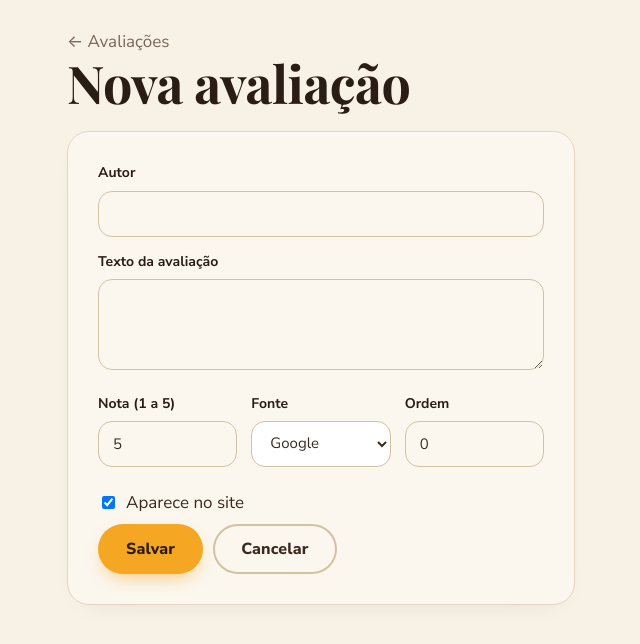
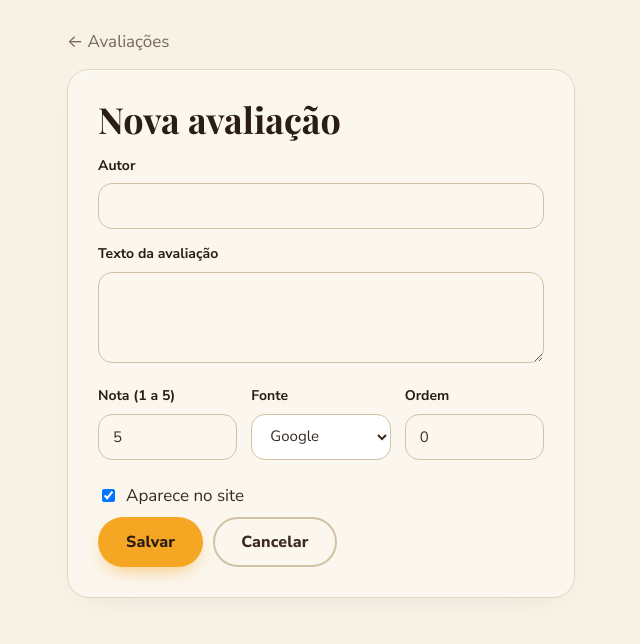
Before and after one commit to LexCardoso/malto-maia, a Django app: page /painel/avaliacao/nova/ in a window 1280 px wide. Shown: the part 75-719 px from the top of the page, without its empty margins (319-959 px from the left). Run offline with Django 5.2, Linux system fonts and the light colour scheme; the visitor is signed in with stand-in values (Sample User, id 1); data comes from the database, SQL or seed files in the repository; parts of the project's set-up code (start-up, migrations or seed data) failed here and were passed over.

Commit message:
Admin #3 (cont.): editar no box tambem nas Avaliacoes
Mesma logica do cardapio aplicada as Avaliacoes: Editar abre o modal (sem nova pagina), salvar troca a linha via AJAX (sem reload). Partials _avaliacao_row/_avaliacao_form; pagina cheia vira fallback. Reusa o admin.js (delegacao).

Co-Authored-By: Claude Opus 4.8 (1M context) <noreply@anthropic.com>

```diff
--- a/painel/views.py
+++ b/painel/views.py
@@ -202,8 +202,13 @@ def avaliacao_nova(request):
     form = AvaliacaoForm(request.POST or None)
     if request.method == "POST" and form.is_valid():
         form.save()
+        if _ajax(request):
+            return JsonResponse({"ok": True, "reload": True})
         messages.success(request, "Avaliação adicionada.")
         return redirect("painel:avaliacoes")
+    if _ajax(request):
+        html = render_to_string("painel/_avaliacao_form.html", {"form": form, "novo": True}, request)
+        return JsonResponse({"ok": False, "form": html}) if request.method == "POST" else HttpResponse(html)
     return render(request, "painel/avaliacao_form.html", {"form": form, "novo": True})
 
 
@@ -213,8 +218,13 @@ def avaliacao_editar(request, pk):
     form = AvaliacaoForm(request.POST or None, instance=av)
     if request.method == "POST" and form.is_valid():
         form.save()
+        if _ajax(request):
+            return JsonResponse({"ok": True, "row": render_to_string("painel/_avaliacao_row.html", {"av": av}, request)})
         messages.success(request, "Avaliação atualizada.")
         return redirect("painel:avaliacoes")
+    if _ajax(request):
+        html = render_to_string("painel/_avaliacao_form.html", {"form": form, "av": av, "novo": False}, request)
+        return JsonResponse({"ok": False, "form": html}) if request.method == "POST" else HttpResponse(html)
     return render(request, "painel/avaliacao_form.html", {"form": form, "av": av, "novo": False})
 
 
--- /dev/null
+++ b/templates/painel/_avaliacao_form.html
@@ -0,0 +1,26 @@
+{% load maltomaia %}
+<h3 class="h-2" style="margin-bottom:16px">{% if novo %}Nova avaliação{% else %}Editar avaliação{% endif %}</h3>
+<form method="post" action="{% if novo %}{% url 'painel:avaliacao_nova' %}{% else %}{% url 'painel:avaliacao_editar' av.pk %}{% endif %}" class="adm-edit-form">
+  {% csrf_token %}
+  {% if form.non_field_errors %}<div class="form-error">{{ form.non_field_errors }}</div>{% endif %}
+  <div class="field">
+    <label for="{{ form.autor.id_for_label }}">Autor</label>
+    {{ form.autor }}
+    {% if form.autor.errors %}<ul class="errorlist">{{ form.autor.errors }}</ul>{% endif %}
+  </div>
+  <div class="field">
+    <label for="{{ form.texto.id_for_label }}">Texto da avaliação</label>
+    {{ form.texto }}
+    {% if form.texto.errors %}<ul class="errorlist">{{ form.texto.errors }}</ul>{% endif %}
+  </div>
+  <div class="row" style="gap:14px;align-items:flex-start;flex-wrap:wrap">
+    <div class="field" style="flex:1;min-width:90px"><label for="{{ form.nota.id_for_label }}">Nota (1 a 5)</label>{{ form.nota }}</div>
+    <div class="field" style="flex:1;min-width:120px"><label for="{{ form.fonte.id_for_label }}">Fonte</label>{{ form.fonte }}</div>
+    <div class="field" style="flex:1;min-width:80px"><label for="{{ form.ordem.id_for_label }}">Ordem</label>{{ form.ordem }}</div>
+  </div>
+  <label class="row" style="gap:8px;cursor:pointer;margin:8px 0">{{ form.aparece }} <span>Aparece no site</span></label>
+  <div class="row" style="gap:10px;margin-top:8px">
+    <button class="btn btn-primary" type="submit">Salvar</button>
+    <button class="btn btn-ghost" type="button" data-close onclick="if(!this.closest('dialog'))location.href='{% url 'painel:avaliacoes' %}'">Cancelar</button>
+  </div>
+</form>
--- a/templates/painel/avaliacao_form.html
+++ b/templates/painel/avaliacao_form.html
@@ -6,32 +6,8 @@
 {% block body %}
 <div class="adm-wrap" style="max-width:620px">
   <p><a href="{% url 'painel:avaliacoes' %}" class="text-muted">← Avaliações</a></p>
-  <h1 class="h-1">{% if novo %}Nova avaliação{% else %}Editar avaliação{% endif %}</h1>
-
-  <form method="post" class="card card-pad" style="margin-top:20px">
-    {% csrf_token %}
-    {% if form.non_field_errors %}<div class="form-error">{{ form.non_field_errors }}</div>{% endif %}
-    <div class="field">
-      <label for="{{ form.autor.id_for_label }}">Autor</label>
-      {{ form.autor }}
-      {% if form.autor.errors %}<ul class="errorlist">{{ form.autor.errors }}</ul>{% endif %}
-    </div>
-    <div class="field">
-      <label for="{{ form.texto.id_for_label }}">Texto da avaliação</label>
-      {{ form.texto }}
-      {% if form.texto.errors %}<ul class="errorlist">{{ form.texto.errors }}</ul>{% endif %}
-    </div>
-    <div class="row" style="gap:14px;align-items:flex-start">
-      <div class="field" style="flex:1"><label for="{{ form.nota.id_for_label }}">Nota (1 a 5)</label>{{ form.nota }}</div>
-      <div class="field" style="flex:1"><label for="{{ form.fonte.id_for_label }}">Fonte</label>{{ form.fonte }}</div>
-      <div class="field" style="flex:1"><label for="{{ form.ordem.id_for_label }}">Ordem</label>{{ form.ordem }}</div>
-    </div>
-    <label class="row" style="gap:8px;cursor:pointer;margin:8px 0">{{ form.aparece }} <span>Aparece no site</span></label>
-
-    <div class="row" style="gap:10px;margin-top:8px">
-      <button class="btn btn-primary" type="submit">Salvar</button>
-      <a class="btn btn-ghost" href="{% url 'painel:avaliacoes' %}">Cancelar</a>
-    </div>
-  </form>
+  <div class="card card-pad" style="margin-top:14px">
+    {% include 'painel/_avaliacao_form.html' %}
+  </div>
 </div>
 {% endblock %}
```
Also changed, not shown: painel/tests.py (+17 -0 lines), templates/painel/_avaliacao_row.html (added, +22 -0 lines), templates/painel/avaliacoes.html (+1 -22 lines).
